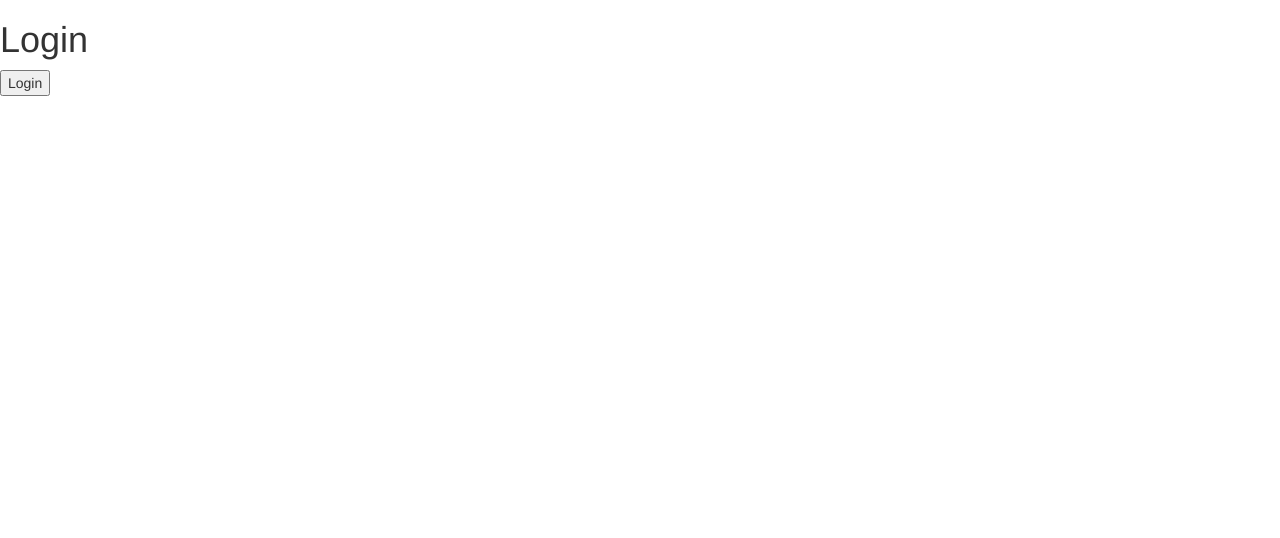
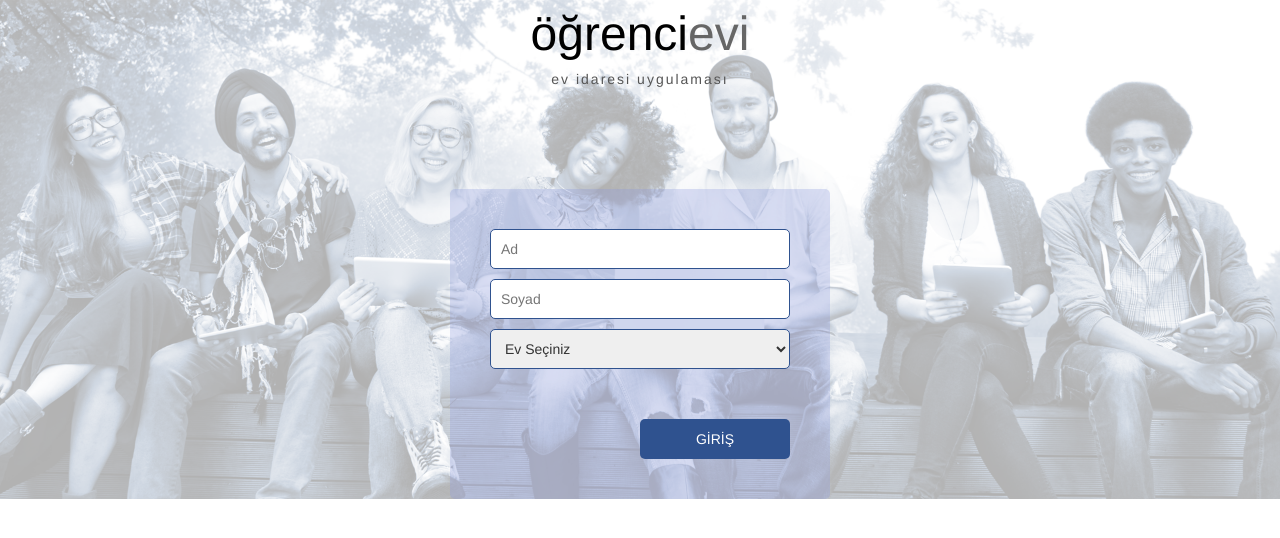
Before and after one commit to Memocana/react-app, a React app: page / in a window 1280 px wide. Shown: the top 538 px of the page. Built offline with nearby package versions, Linux system fonts and the light colour scheme.

Commit message:
login imlementation is started

```diff
--- a/src/components/Login.jsx
+++ b/src/components/Login.jsx
@@ -1,4 +1,5 @@
 import React, { Component } from "react";
+import  PropTypes  from  'prop-types';
 
 class Login extends Component {
 	componentWillReceiveProps(nextProps) {
@@ -6,6 +7,7 @@ class Login extends Component {
 	}
 
 	render() {
+		const { name, lastName, validation, selectedHome, houses } = this.props;
 		return (
 			<div className="login-page">
 				<div className="title">
@@ -18,13 +20,30 @@ class Login extends Component {
 				<div className="login-form">
 					<div className="loader-container">
 					</div>
-					<input type="text" placeholder="Ad" name='name' />
-					<input type="text" placeholder="Soyad" name='surName' />
-					<select>
-						<option selected disabled>Ev Seçiniz</option>
+					<input className={validation && !name ? "common-input-error" : "common-input"} type="text" placeholder="Ad" name='name' value={name} onChange={(e) => this.props.handleChange("name", e.target.value)} />
+					{
+						validation  && !name  &&
+						<div  className="help-block">İsim girmelisiniz !</div>
+					}
+					<input className={validation && !lastName ? "common-input-error" : "common-input"} type="text" placeholder="Soyad" name='lastName' value={lastName} onChange={(e) => this.props.handleChange("lastName", e.target.value)} />
+					{
+						validation  && !lastName  &&
+						<div  className="help-block">Soyadı Girmelisiniz !</div>
+					}
+					<select onChange={(e) => this.props.handleChange("selectedHome", e.target.value)}  className= {validation && !selectedHome ? "common-input-error" : "common-input"} >
+						{!selectedHome  ?
+							<option  selected  disabled>Ev Seçiniz</option>
+							:  null}
+						{houses.map((house,  i) => {
+							return  <option  key={i}  selected={selectedHome.id  === house.id}  value={house.id}>{house.name}</option>
+						})}
 					</select>
+					{
+						validation  && !selectedHome  &&
+						<div  className="help-block">Ev seçmelisiniz !</div>
+					}
 					<div className="login-button-container">
-						<button className="login-button">GİRİŞ</button>
+						<button onClick={this.props.login} className="login-button">GİRİŞ</button>
 					</div>
 				</div>
 			</div>
@@ -32,4 +51,14 @@ class Login extends Component {
 	}
 }
 
+Login.propTypes = {
+	handleChange: PropTypes.func,
+	name: PropTypes.string,
+	lastName: PropTypes.string,
+	validation: PropTypes.bool,
+	houses: PropTypes.array,
+	selectedHome: PropTypes.string,
+	login:PropTypes.func
+}
+
 export default Login;
--- a/src/pages/Login/LoginPage.jsx
+++ b/src/pages/Login/LoginPage.jsx
@@ -1,17 +1,53 @@
 import React, { Component } from "react";
 import { withRouter } from "react-router-dom";
+import Login from "../../components/Login"
 import './LoginPage.scss';
 
+const houses=[
+	{
+		id:1,
+		name:"Accenture"
+	},
+	{
+		id:2,
+		name:"Industry x.0"
+	},
+	{
+		id:3,
+		name:"COE"
+	}
+];
 class LoginPage extends Component {
+  state = {
+    name: '',
+	lastName: '',
+    selectedHome: "",
+    validation: false
+  }
+	handleChange=(name, value) => {
+		let newState =  {...this.state};
+		newState.validation=false;
+		newState[name]=value;
+		this.setState({...newState});
+	}
 	login = () => {
-		this.props.history.push("/home");
-	};
+		console.log("Login triggered");
+		this.setState({validation:true});
+	}
 
 	render() {
+		const {name, lastName, validation, selectedHome }=this.state;
 		return (
-			<div>
-				<h1>Login</h1>
-				<button onClick={e => this.login(e)}>Login</button>
+			<div className={"page-container"}>
+				<Login
+					login={this.login}
+					handleChange={this.handleChange}
+					name={name}
+					lastName={lastName}
+					validation={validation}
+					houses={houses}
+					selectedHome={selectedHome}
+				/>
 			</div>
 		);
 	}
```
